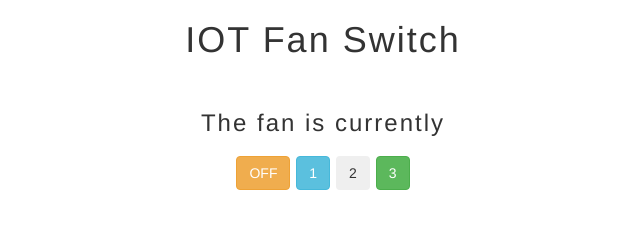
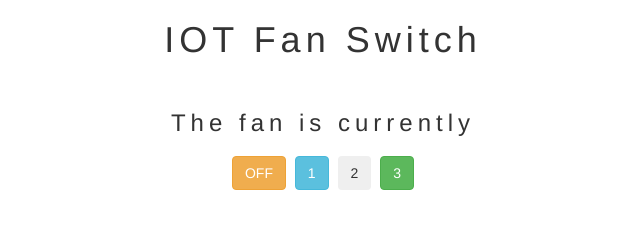
Before and after one commit to jeyn99/jeyn99-github.io, a plain HTML site: page index.html in a window 1280 px wide. Shown: the whole page, without its empty margins (317-957 px from the left). Drawn offline with nearby package versions, Linux system fonts and the light colour scheme.

Commit message:
This is ti be checked

```diff
--- a/index.html
+++ b/index.html
@@ -11,7 +11,7 @@
     <script src="https://maxcdn.bootstrapcdn.com/bootstrap/3.4.0/js/bootstrap.min.js"></script>
     <style>
         body {
-            letter-spacing: 2px;
+            letter-spacing: 5px;
         }
     </style>
 </head>
--- a/scripts/controller.js
+++ b/scripts/controller.js
@@ -8,7 +8,7 @@ $(document).ready(function (e) {
             $('h2').empty();
             $('h2').append(click);
             client.subscribe('jane/fan/status')
-          client.publish('jane/fan/status', "Turned at " + click + " : " +  new Date($.now()))
+            client.publish('jane/fan/status', "Turned at " + click + " : " + new Date($.now()))
         })
     })
 })
```
Lines whose indentation alone changed are shown as unchanged.
